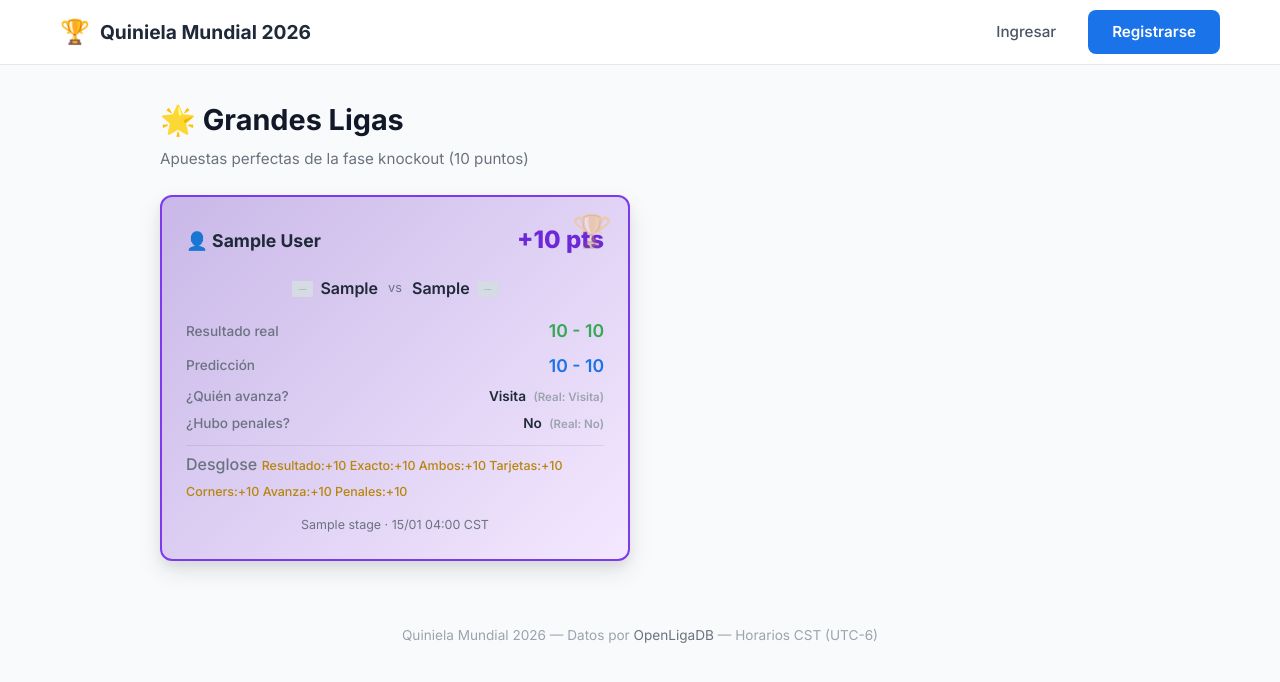
After one commit to danthe0791/Quinielamundial, a FastAPI app: template templates/grandes_ligas.html in a window 1280 px wide. The commit adds this page. Shown: the top 682 px of the page. Run offline with FastAPI, Linux system fonts and the light colour scheme; the template is opened without the code that fills it: most values are stand-ins (such as "Sample title", 1, 10 or a date in 2020); grey boxes marked "Sample" are stand-in pictures; parts of the project's set-up code (start-up, migrations or seed data) failed here and were passed over.

Commit message:
Fase KO: Quién avanza + Habrá penales (1pt c/u), Grandes Ligas, max 10pts/partido

```diff
--- a/app/main.py
+++ b/app/main.py
@@ -221,12 +221,13 @@ def hall_of_fame(request: Request, db: Session = Depends(get_db)):
     if not user:
         return RedirectResponse(url="/login", status_code=302)
 
-    # Get 8-point bets + Malas69's specific 7-point achievement (Rep. Checa vs Sudáfrica)
+    # Get 8-point bets from GROUP STAGE only + Malas69's specific 7-point achievement
     perfect_bets = db.query(Bet, Match, User).join(Match).join(User, Bet.user_id == User.id).filter(
         Match.is_finished == True,
+        Match.stage == "Grupos",
         or_(
             Bet.points_total >= 8,
-            Bet.id == 194  # Only this specific 7pt bet from Malas69
+            Bet.id == 194
         )
     ).order_by(Bet.points_total.desc(), Match.match_date_utc.desc()).all()
 
@@ -258,6 +259,25 @@ def stage_history_page(request: Request, db: Session = Depends(get_db)):
 
     return templates.TemplateResponse("stage_history.html", {
         "request": request, "user": user, "stages": stages_data,
+    })
+
+
+# ─── Grandes Ligas (Knockout Hall of Fame) ──────────────
+@app.get("/grandes-ligas", response_class=HTMLResponse)
+def grandes_ligas(request: Request, db: Session = Depends(get_db)):
+    user = get_current_user(request, db)
+    if not user:
+        return RedirectResponse(url="/login", status_code=302)
+
+    # Get 10-point bets from knockout stage
+    perfect_bets = db.query(Bet, Match, User).join(Match).join(User, Bet.user_id == User.id).filter(
+        Match.is_finished == True,
+        Match.stage != "Grupos",
+        Bet.points_total >= 10
+    ).order_by(Bet.points_total.desc(), Match.match_date_utc.desc()).all()
+
+    return templates.TemplateResponse("grandes_ligas.html", {
+        "request": request, "user": user, "perfect_bets": perfect_bets,
     })
 
 
@@ -328,6 +348,8 @@ def place_bet(
     cards_over: Optional[str] = Form(None),
     corners_over: Optional[str] = Form(None),
     both_score: Optional[str] = Form(None),
+    advances_home: Optional[str] = Form(None),
+    penalties_yes: Optional[str] = Form(None),
     db: Session = Depends(get_db),
 ):
     user = get_current_user(request, db)
@@ -367,6 +389,8 @@ def place_bet(
         existing_bet.cards_over = parse_bool(cards_over)
         existing_bet.corners_over = parse_bool(corners_over)
         existing_bet.both_score = parse_bool(both_score)
+        existing_bet.advances_home = parse_bool(advances_home)
+        existing_bet.penalties_yes = parse_bool(penalties_yes)
         existing_bet.updated_at = datetime.utcnow()
     else:
         bet = Bet(
@@ -374,6 +398,8 @@ def place_bet(
             home_score_pred=home_score, away_score_pred=away_score,
             cards_over=parse_bool(cards_over), corners_over=parse_bool(corners_over),
             both_score=parse_bool(both_score),
+            advances_home=parse_bool(advances_home),
+            penalties_yes=parse_bool(penalties_yes),
         )
         db.add(bet)
 
@@ -401,6 +427,8 @@ def match_bets_api(match_id: int, request: Request, db: Session = Depends(get_db
                 "cards": "Over" if bet.cards_over is True else ("Under" if bet.cards_over is False else "-"),
                 "corners": "Over" if bet.corners_over is True else ("Under" if bet.corners_over is False else "-"),
                 "both": "Sí" if bet.both_score is True else ("No" if bet.both_score is False else "-"),
+                "advances": "Local" if bet.advances_home is True else ("Visita" if bet.advances_home is False else "-"),
+                "penalties": "Sí" if bet.penalties_yes is True else ("No" if bet.penalties_yes is False else "-"),
                 "points": bet.points_total,
             })
         else:
@@ -589,6 +617,7 @@ def admin_update_match(
     cards_line: str = Form(""),
     corners_line: str = Form(""),
     is_finished: str = Form(""),
+    had_penalties: str = Form(""),
     db: Session = Depends(get_db),
 ):
     user = get_current_user(request, db)
@@ -635,6 +664,7 @@ def admin_update_match(
     if crl is not None: match.corners_line = crl
 
     match.is_finished = (is_finished.strip().lower() == "true")
+    match.had_penalties = (had_penalties.strip().lower() == "true") if had_penalties.strip() else None
     match.last_updated = datetime.utcnow()
     db.commit()
 
--- a/app/models.py
+++ b/app/models.py
@@ -44,6 +44,7 @@ class Match(Base):
     corners_line = Column(Float, default=7.5)      # Línea Over/Under corners totales
     is_friendly = Column(Boolean, default=False)   # Partido amistoso (pruebas, no puntúa)
     is_finished = Column(Boolean, default=False)
+    had_penalties = Column(Boolean, nullable=True) # ¿Hubo penales? (fase KO)
     last_updated = Column(DateTime)
 
     bets = relationship("Bet", back_populates="match", cascade="all, delete-orphan")
@@ -60,11 +61,15 @@ class Bet(Base):
     cards_over = Column(Boolean, nullable=True)    # True=Over, False=Under
     corners_over = Column(Boolean, nullable=True)  # True=Over, False=Under
     both_score = Column(Boolean, nullable=True)    # True=Sí, False=No (ambos anotan)
+    advances_home = Column(Boolean, nullable=True) # True=Local avanza, False=Visita avanza (fase KO)
+    penalties_yes = Column(Boolean, nullable=True) # True=Sí habrá penales, False=No (fase KO)
     points_result = Column(Integer, default=0)
     points_score = Column(Integer, default=0)
     points_cards = Column(Integer, default=0)
     points_corners = Column(Integer, default=0)
     points_both_score = Column(Integer, default=0)
+    points_advances = Column(Integer, default=0)
+    points_penalties = Column(Integer, default=0)
     points_total = Column(Integer, default=0)
     scored_on = Column(Date, nullable=True)     # Date when points were awarded
     created_at = Column(DateTime, default=datetime.utcnow)
--- a/templates/admin.html
+++ b/templates/admin.html
@@ -151,6 +151,12 @@
                         <input type="checkbox" name="is_finished" value="true" {% if m.is_finished %}checked{% endif %}>
                         Finalizado
                     </label>
+                    {% if m.stage != 'Grupos' %}
+                    <label class="checkbox-label">
+                        <input type="checkbox" name="had_penalties" value="true" {% if m.had_penalties %}checked{% endif %}>
+                        ¿Hubo penales?
+                    </label>
+                    {% endif %}
                     <button type="button" class="btn-admin" style="margin-top:8px" onclick="updateMatchStats(this)">Actualizar</button>
                 </form>
             </div>
--- a/templates/base.html
+++ b/templates/base.html
@@ -24,6 +24,7 @@
                     <a href="/group-standings" class="nav-link">Grupos</a>
                     <a href="/daily-results" class="nav-link">Cierres</a>
                     <a href="/hall-of-fame" class="nav-link">🏆 Salón de la Fama</a>
+                    <a href="/grandes-ligas" class="nav-link">🌟 Grandes Ligas</a>
                     <a href="/stage-history" class="nav-link">📜 Historial</a>
                     {% if user.is_admin %}
                         <a href="/admin" class="nav-link admin-link">Admin</a>
--- /dev/null
+++ b/templates/grandes_ligas.html
@@ -0,0 +1,78 @@
+{% extends "base.html" %}
+{% block title %}Grandes Ligas{% endblock %}
+
+{% block content %}
+<div class="hof-page">
+    <div class="hof-header">
+        <h1>🌟 Grandes Ligas</h1>
+        <p class="standings-subtitle">Apuestas perfectas de la fase knockout (10 puntos)</p>
+    </div>
+
+    {% if perfect_bets %}
+    <div class="hof-grid">
+        {% for bet, match, usr in perfect_bets %}
+        <div class="hof-card" style="background:linear-gradient(135deg,#c9b8e8 0%,#f3e8ff 100%);border-color:#7c3aed">
+            <div class="hof-card-header">
+                <span class="hof-user">👤 {{ usr.display_name }}</span>
+                <span class="hof-points" style="color:#6d28d9">{% if bet.points_total > 0 %}+{% endif %}{{ bet.points_total }} pts</span>
+            </div>
+            <div class="hof-match">
+                <div class="hof-teams">
+                    <span class="hof-team">
+                        {% if match.home_icon %}<img src="{{ match.home_icon }}" class="hof-flag" loading="lazy" onerror="this.style.display='none'">{% endif %}
+                        {{ match.home_team }}
+                    </span>
+                    <span class="hof-vs">vs</span>
+                    <span class="hof-team">
+                        {{ match.away_team }}
+                        {% if match.away_icon %}<img src="{{ match.away_icon }}" class="hof-flag" loading="lazy" onerror="this.style.display='none'">{% endif %}
+                    </span>
+                </div>
+            </div>
+            <div class="hof-details">
+                <div class="hof-row">
+                    <span class="hof-label">Resultado real</span>
+                    <span class="hof-value hof-real">{{ match.home_score }} - {{ match.away_score }}</span>
+                </div>
+                <div class="hof-row">
+                    <span class="hof-label">Predicción</span>
+                    <span class="hof-value hof-pred">{{ bet.home_score_pred }} - {{ bet.away_score_pred }}</span>
+                </div>
+                <div class="hof-row">
+                    <span class="hof-label">¿Quién avanza?</span>
+                    <span class="hof-value">
+                        {% set actual_adv = (match.home_score > match.away_score) %}
+                        {{ 'Local' if bet.advances_home else 'Visita' }}
+                        {% if bet.advances_home == actual_adv %}<span class="hof-check">✅</span>{% endif %}
+                        <span class="hof-real-small">(Real: {{ 'Local' if actual_adv else 'Visita' }})</span>
+                    </span>
+                </div>
+                <div class="hof-row">
+                    <span class="hof-label">¿Hubo penales?</span>
+                    <span class="hof-value">
+                        {{ 'Sí' if bet.penalties_yes else 'No' }}
+                        {% if bet.penalties_yes == match.had_penalties %}<span class="hof-check">✅</span>{% endif %}
+                        <span class="hof-real-small">(Real: {{ 'Sí' if match.had_penalties else 'No' }})</span>
+                    </span>
+                </div>
+                <div class="hof-breakdown">
+                    <span class="hof-label">Desglose</span>
+                    <span class="hof-value">
+                        Resultado:+{{ bet.points_result }} Exacto:+{{ bet.points_score }}
+                        Ambos:+{{ bet.points_both_score }} Tarjetas:+{{ bet.points_cards }}
+                        Corners:+{{ bet.points_corners }} Avanza:+{{ bet.points_advances }}
+                        Penales:+{{ bet.points_penalties }}
+                    </span>
+                </div>
+            </div>
+            <div class="hof-date">{{ match.stage }} · {{ format_cst(match.match_date_utc) if match.match_date_utc else '' }} CST</div>
+        </div>
+        {% endfor %}
+    </div>
+    {% else %}
+    <div class="empty-state">
+        <p>🌟 Aún no hay apuestas perfectas en la fase knockout</p>
+    </div>
+    {% endif %}
+</div>
+{% endblock %}
--- a/templates/hall_of_fame.html
+++ b/templates/hall_of_fame.html
@@ -5,7 +5,7 @@
 <div class="hof-page">
     <div class="hof-header">
         <h1>🏆 Salón de la Fama</h1>
-        <p class="standings-subtitle">Apuestas perfectas (7-8 puntos) — los que predijeron TODO correcto</p>
+        <p class="standings-subtitle">Fase de Grupos — Apuestas perfectas (7-8 puntos)</p>
     </div>
 
     {% if perfect_bets %}
```
Also changed, not shown: app/score_calculator.py (+29 -3 lines), templates/dashboard.html (+39 -6 lines).
